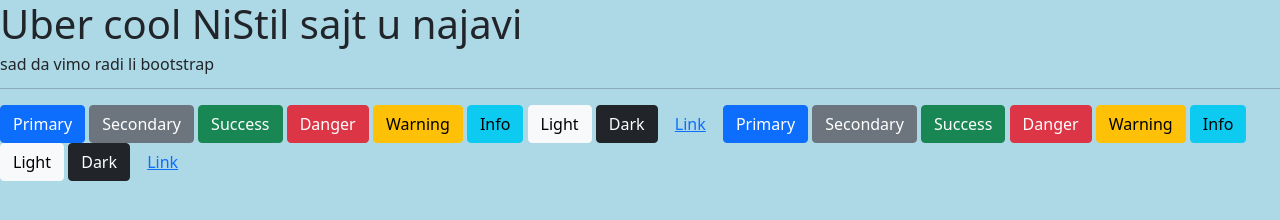
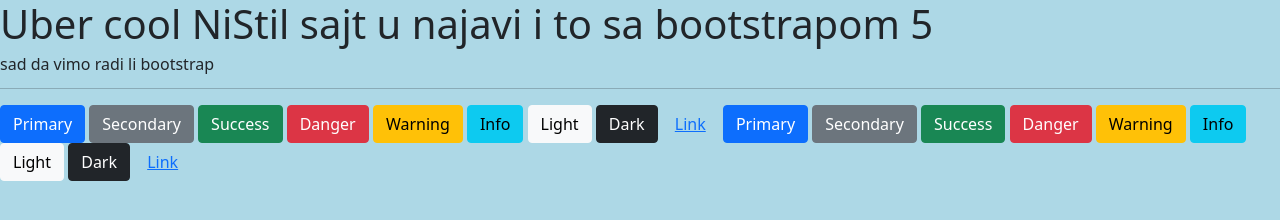
Before and after one commit to Torlak90/laza, a plain HTML site: page index.html in a window 1280 px wide. Drawn offline with nearby package versions, Linux system fonts and the light colour scheme.

Commit message:
brza provera

```diff
--- a/index.html
+++ b/index.html
@@ -9,7 +9,7 @@
   <link rel="stylesheet" href="styles/styles.css">
 </head>
 <body>
-<h1>Uber cool NiStil sajt u najavi</h1>
+<h1>Uber cool NiStil sajt u najavi i to sa bootstrapom 5</h1>
 <p>sad da vimo radi li bootstrap</p>
 <hr>
 <button type="button" class="btn btn-primary">Primary</button>
```
